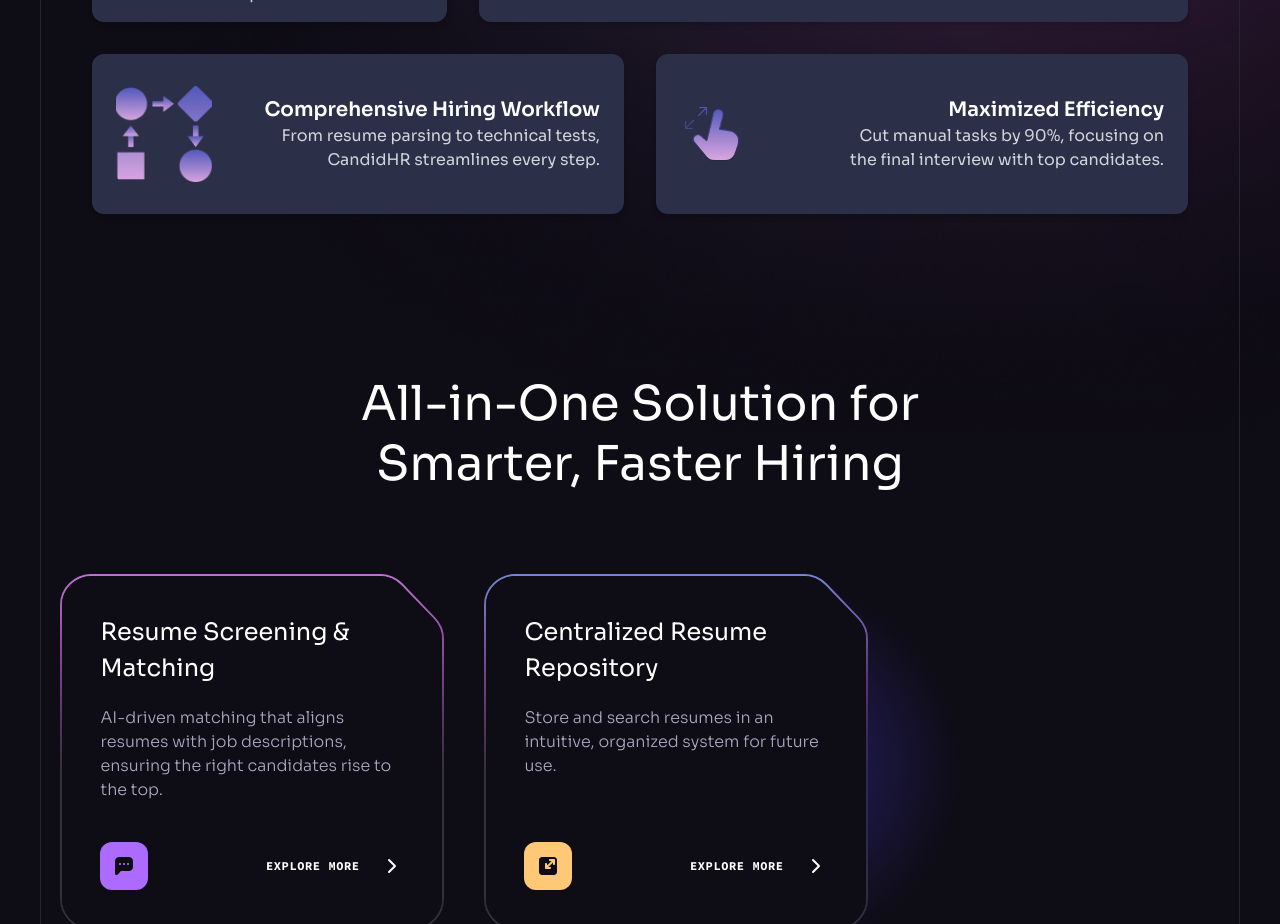
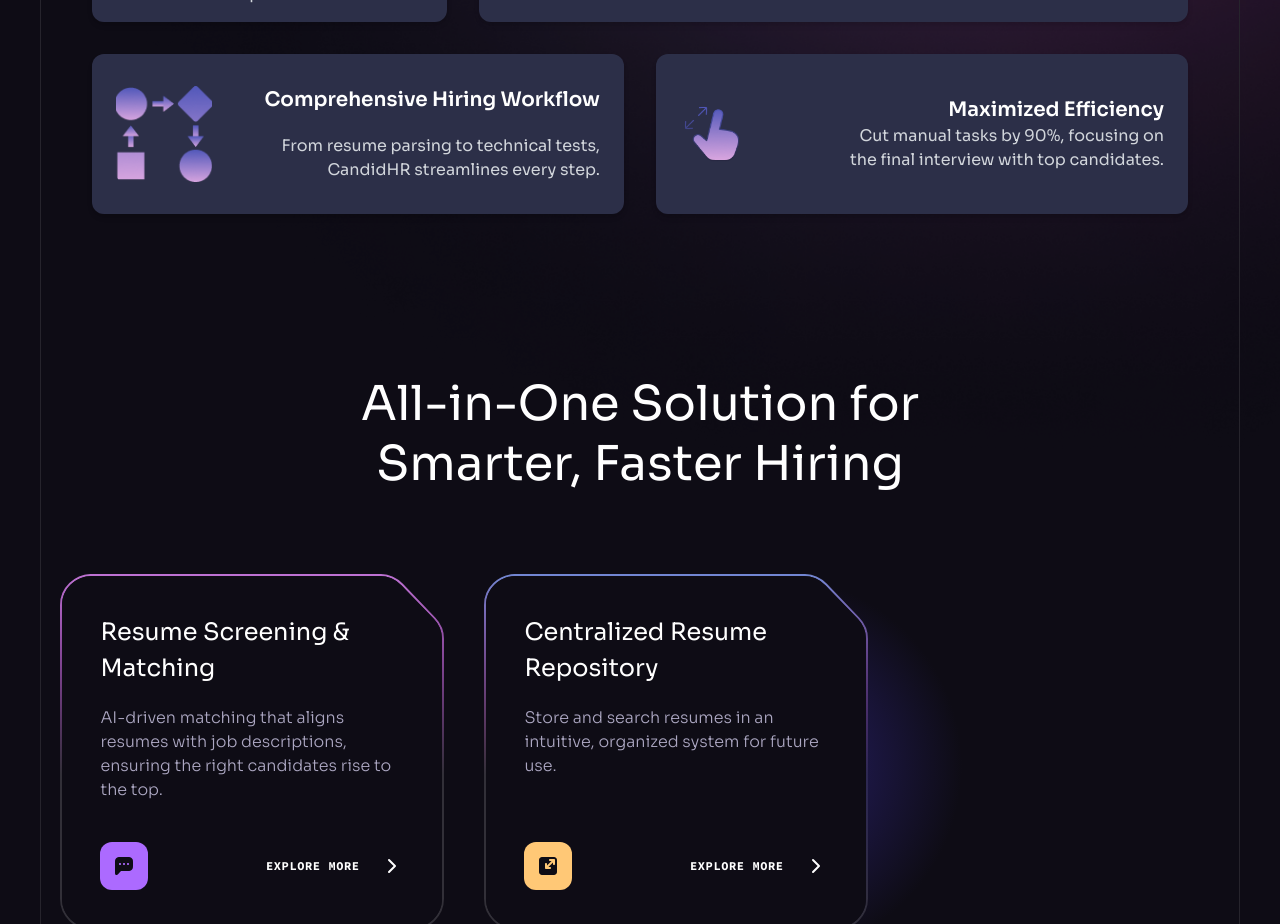
Before and after one commit to DewanshiDhote/CandidHR_version2, a React (Vite) app: page / in a window 1280 px wide. Shown: the part 1500-2424 px from the top of the page. Built offline with nearby package versions, Linux system fonts and the light colour scheme.

Commit message:
added margin

```diff
--- a/src/components/Statistics.jsx
+++ b/src/components/Statistics.jsx
@@ -56,7 +56,7 @@
           </div>
           <div className="flex-grow text-right">
             <h3 className="text-xl font-semibold">Comprehensive Hiring Workflow</h3>
-            <p className="text-gray-300">
+            <p className="text-gray-300 mt-5">
               From resume parsing to technical tests, CandidHR streamlines every step.
             </p>
           </div>
```
